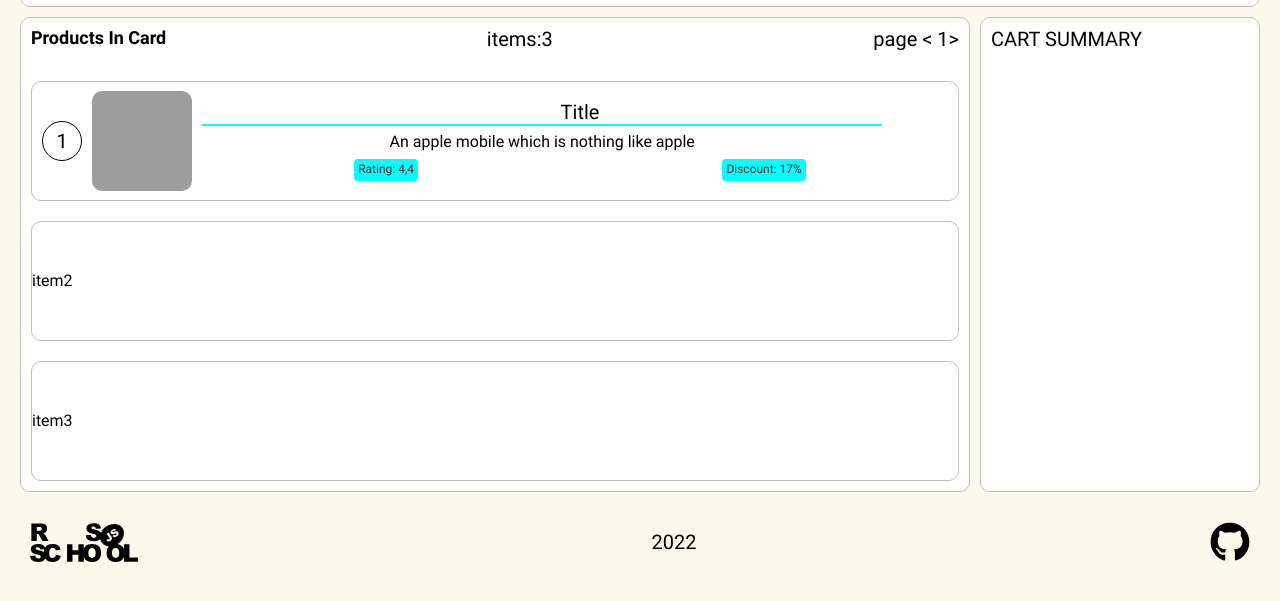
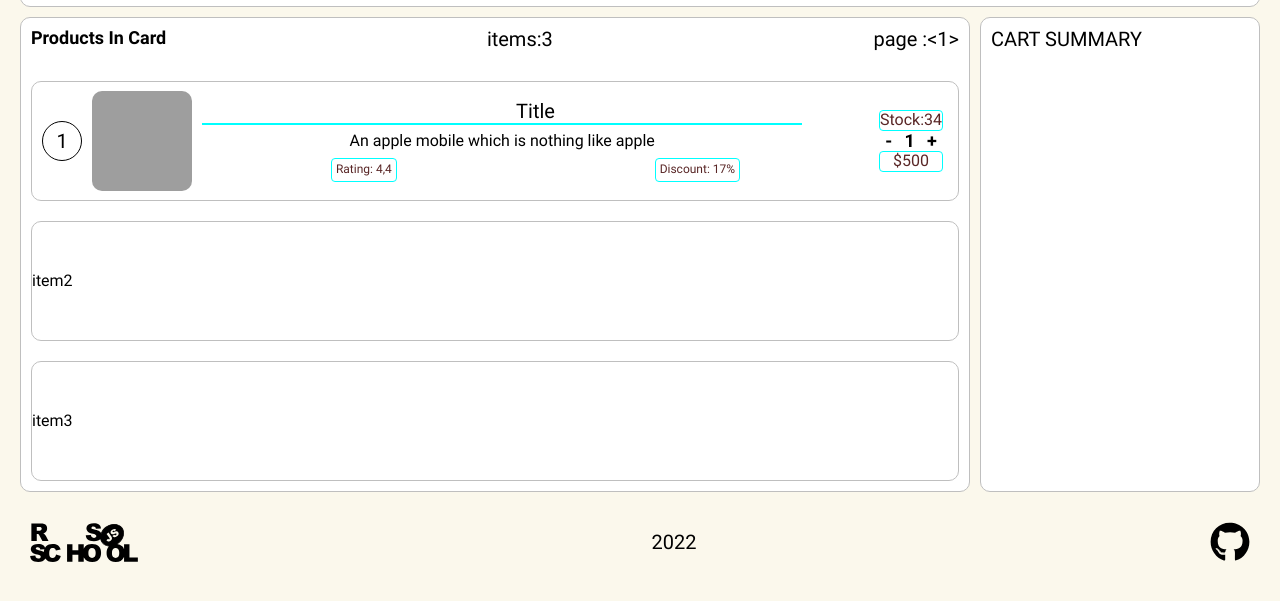
Before and after one commit to gordiancrew/online-store, a website built with webpack: page src/index.html in a window 1280 px wide. Shown: the part 61-662 px from the top of the page. Built offline with nearby package versions, Linux system fonts and the light colour scheme; no server answers; grey boxes are pictures that could not be loaded; files whose address does not match are found by name.

Commit message:
feat: add cart page count

```diff
--- a/src/index.html
+++ b/src/index.html
@@ -165,8 +165,10 @@
             items:3
           </div>
 
-          <div>
-            page < 1>
+          <div class="cart-item__page">
+            page :
+            <div class="cart-item__point"><</div>  1
+            <div class="cart-item__point">></div>
           </div>
         </div>
         <div class="cart-list">
@@ -188,6 +190,20 @@
               </div>
 
 
+            </div>
+            <div class="cart-item__count">
+              <div class="cart-item__stock">
+                Stock:34
+              </div>
+              <div class="cart-item__count-number">
+                <div class="cart-item__point"> -</div>
+                <div>1</div>
+                <div class="cart-item__point">+</div>
+
+              </div>
+              <ddiv class="cart-item__price">
+                $500
+              </ddiv>
             </div>
 
 
--- a/src/sass/components/_cart-item.scss
+++ b/src/sass/components/_cart-item.scss
@@ -9,6 +9,7 @@
   width: 100%;
   height: 120px;
   gap: 10px;
+  padding-right: 15px;
 }
 
 .cart-item__number {
@@ -69,15 +70,54 @@
 
 .cart-item__rating {
   color: rgb(89, 38, 38);
-  background-color: aqua;
+  border: solid 1px #00ffff;
   border-radius: 4px;
   padding: 4px;
 
 }
 .cart-item__discount {
   color: rgb(89, 38, 38);
-  background-color: aqua;
+  border: solid 1px #00ffff;
   border-radius: 4px;
   padding: 4px;
 
 }
+.cart-item__count{
+  display: flex;
+  flex-direction: column;
+  justify-content: space-around;
+
+}
+.cart-item__stock{
+  color: rgb(89, 38, 38);
+  border: solid 1px #00ffff;
+  border-radius: 4px;
+  display: flex;
+  justify-content: center;
+  align-items: center;
+}
+.cart-item__price{
+  color: rgb(89, 38, 38);
+  border: solid 1px #00ffff;
+  border-radius: 4px;
+  display: flex;
+  justify-content: center;
+}
+.cart-item__count-number{
+  font-size: 1.8rem;
+    font-weight: 700;
+    display:flex;
+    justify-content: space-around;
+    align-items: center;
+
+}
+.cart-item__point{
+  cursor: pointer;
+}
+.cart-item__point:hover{
+
+  color: rgb(247, 183, 8);
+}
+.cart-item__page{
+  display: flex;
+}
```
